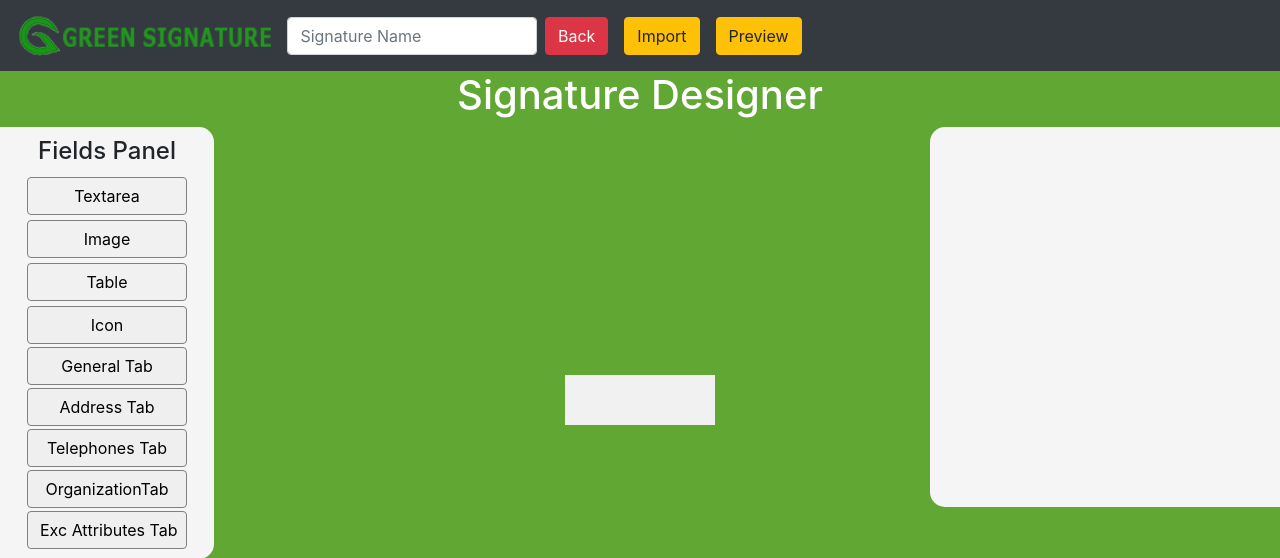
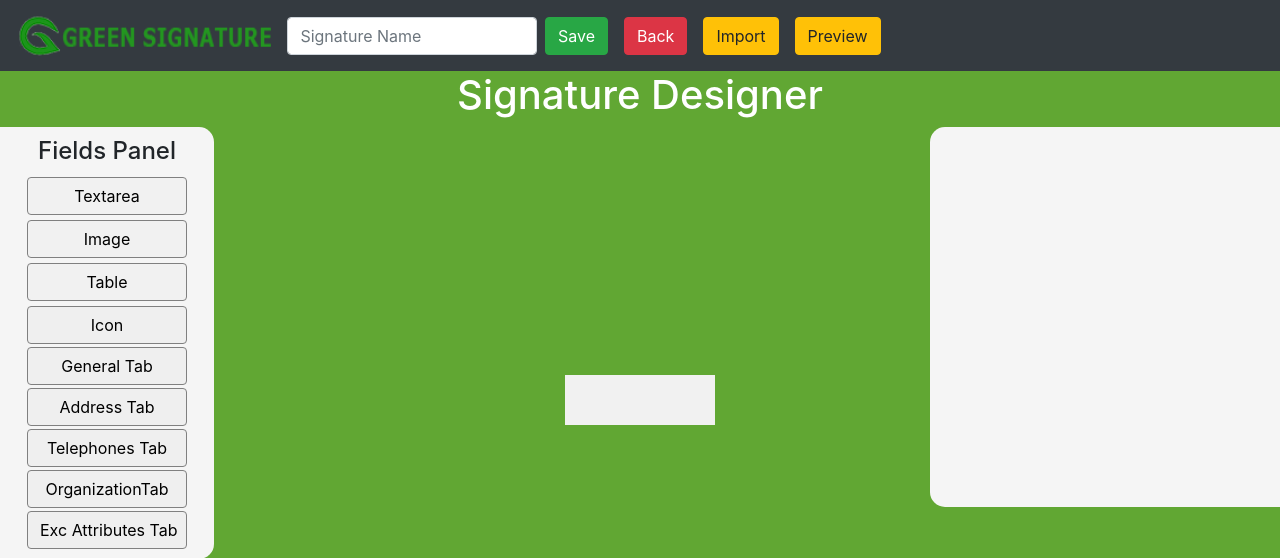
Before and after one commit to noamanilyas/signature, a Node server app: page /editor.html in a window 1280 px wide. Shown: the top 558 px of the page. Run offline with Node 20, Linux system fonts and the light colour scheme; some libraries are stand-ins or nearby versions.

Commit message:
Stretch border added

```diff
--- a/public/editor.html
+++ b/public/editor.html
@@ -61,7 +61,7 @@
         placeholder="Signature Name"
         aria-label="name"
       />
-      <!-- <button type="button" id="saveSignature" class="n-item btn btn-success">Save</button> -->
+      <button type="button" id="saveSignature" class="n-item btn btn-success">Save</button>
       <a href="index.html" class="n-item btn btn-danger">Back</a>
       <!-- <button type="button" class="n-item btn btn-warning">Import</button> -->
       <button
--- a/public/javascripts/buildPanel.js
+++ b/public/javascripts/buildPanel.js
@@ -7,7 +7,7 @@ var personalData = {
 
 const itemIds = {
   btnText: `<span category="textField" style="font-size: 14px; white-space: nowrap;"
-  font-family: Calibri, Arial, sans-serif;>Your text here!</span>`,
+  font-family: Calibri, Arial, sans-serif;>Your text here!&#8203;</span>`,
   // btnText: `<div category="textField"><span>Your text here!</span></div>`,
   btnImage: `<img
         alt="Fax"
--- a/public/javascripts/convertToTable.js
+++ b/public/javascripts/convertToTable.js
@@ -2,7 +2,7 @@ async function converToTableFunc() {
   const mainItems = $("#drop > .drag.vertical");
   $(".mainTable").remove();
   let tbody = $("<tbody>");
-  let table = $("<table style='font-size: 0px;' cellspacing='0' cellpadding='0'>");
+  let table = $("<table style='font-size: 0px; width:100%;' cellspacing='0' cellpadding='0'>");
   table.addClass("mainTable");
   // $.each(mainItems, async function (index, value) {
   for (let i = 0; i < mainItems.length; i++) {
@@ -172,7 +172,7 @@ function getSubItemsForgroup2(item) {
 
     // Create table with single TR and TD for the group.
     let tbody1 = $("<tbody>");
-    let table1 = $("<table style='font-size: 0px;' cellspacing='0' cellpadding='0'>");
+    let table1 = $("<table style='font-size: 0px; width:100%' cellspacing='0' cellpadding='0'>");
     let tr1 = $("<tr style='font-size: 0px'>");
     let td1 = $("<td>");
     applyCSS(td1, $(item).find(".data2:first"), ["border", "padding"]);
@@ -193,6 +193,13 @@ function getSubItemsForgroup2(item) {
         let dataItem = thisItem.find(".data").children().eq(0).clone();
         applyCSS(td, thisItem.find(".data").children(), ["align"]);
         td.append(dataItem);
+        /**
+         * If width on text item then stretch
+         */
+        console.log(dataItem.attr("width-stretch"));
+        if (dataItem.attr("width-stretch") == "100%") {
+          table.css("width", "100%");
+        }
       } else if (thisItem.hasClass("group2")) {
         let table = await getSubItemsForgroup2(thisItem);
         applyCSS(td, thisItem.find(".data2:first"), ["align"]);
--- a/public/javascripts/tabsJs/alignment.js
+++ b/public/javascripts/tabsJs/alignment.js
@@ -7,12 +7,24 @@ function renderAlignmentTab(id) {
   }, 100);
 }
 
+// Remove css property & active class from elem
+// function removeCSSClass(cssProperty, id, inputElem) {
+//   console.log("I am here");
+//   let obj = {};
+//   obj[cssProperty] = "";
+//   $(`#${id}`).parent().css(obj);
+//   console.log("remove", cssProperty);
+//   $(`#${id}`).removeAttr(cssProperty);
+//   $(`#${inputElem}`).removeClass("active");
+// }
+
 function fillAndFormatAlign(id, item) {
   let { inputElem, cssProperty, cssPropertyVal } = item;
   // Get existing value
   const element = document.querySelector(`#${id}`).parentElement.style[cssProperty];
-  // console.log(element);
-  if (element && cssPropertyVal === element) {
+  const elementAttrib = document.querySelector(`#${id}`).getAttribute(cssProperty);
+
+  if ((element || elementAttrib) && (cssPropertyVal === element || cssPropertyVal === elementAttrib)) {
     $(`#${inputElem}`).addClass("active");
   }
   // Add event listeners
@@ -20,22 +32,27 @@ function fillAndFormatAlign(id, item) {
     // If already exists then remove
     removeActiveClassAll(formattersAlign, inputElem.split("-")[1]);
     const element = document.querySelector(`#${id}`).parentElement.style[cssProperty];
-    if (element && cssPropertyVal === element) {
-      removeCSSClass(cssProperty, id, inputElem);
+    const elementAttrib = document.querySelector(`#${id}`).getAttribute(cssProperty);
+
+    if ((element || elementAttrib) && (cssPropertyVal === element || cssPropertyVal === elementAttrib)) {
+      // removeCSSClass(cssProperty, id, inputElem);
+      // Function was not working so moved code here
+
+      let obj = {};
+      obj[cssProperty] = "";
+      $(`#${id}`).parent().css(obj);
+      $(`#${id}`).removeAttr(cssProperty);
+      $(`#${inputElem}`).removeClass("active");
     } else {
       $(`#${id}`).parent().closest(".drag").css(cssProperty, cssPropertyVal);
       $(`#${id}`).attr(cssProperty, cssPropertyVal);
       $(`#${inputElem}`).addClass("active");
     }
-    converToTableFunc();
+    setTimeout(function () {
+      console.log(document.querySelector(`#${id}`).getAttribute(cssProperty));
+      converToTableFunc();
+    }, 50);
   });
-}
-// Remove css property & active class from elem
-function removeCSSClass(cssProperty, id, inputElem) {
-  let obj = {};
-  obj[cssProperty] = "";
-  $(`#${id}`).parent().css(obj);
-  $(`#${inputElem}`).removeClass("active");
 }
 
 function resetAlignTab(formattersAlign) {
@@ -55,6 +72,11 @@ function removeActiveClassAll(formattersAlign, category) {
 }
 
 const formattersAlign = [
+  {
+    inputElem: "align-horiz-stretch",
+    cssProperty: "width-stretch",
+    cssPropertyVal: "100%",
+  },
   {
     inputElem: "align-text-left",
     cssProperty: "text-align",
--- a/public/javascripts/tabsJs/text.js
+++ b/public/javascripts/tabsJs/text.js
@@ -96,8 +96,8 @@ function renderTextTab(id) {
 // }
 function textTextValue(id) {
   $("#text-text").off();
-  console.log($(`#${id}`).text());
-  console.log($("#text-text").val());
+  // console.log($(`#${id}`).text());
+  // console.log($("#text-text").val());
   $("#text-text").val("here");
   const currentText = $(`#${id}`).text();
   $("#text-text").val(currentText);
--- a/public/stylesheets/style.css
+++ b/public/stylesheets/style.css
@@ -182,6 +182,7 @@
 .ui-mouse-enter {
   background-color: deepskyblue !important;
   height: 30px !important;
+  border: 1px solid #004c66;
   /* width: 30px !important; */
 }
 
@@ -189,6 +190,7 @@
   background-color: deepskyblue !important;
   /* height: 30px !important; */
   width: 30px !important;
+  border: 1px solid #004c66;
 }
 
 /* Tables */
--- a/public/tabs/alignment.html
+++ b/public/tabs/alignment.html
@@ -18,7 +18,7 @@
         <button type="button" id="align-horiz-left" class="btn btn-secondary">Left</button>
         <button type="button" id="align-horiz-center" class="btn btn-secondary">Center</button>
         <button type="button" id="align-horiz-right" class="btn btn-secondary">Right</button>
-        <!-- <button type="button" class="btn btn-secondary">Stretch</button> -->
+        <button type="button" id="align-horiz-stretch" class="btn btn-secondary">Stretch</button>
       </div>
     </div>
   </div>
```
Also changed, not shown: public/javascripts/modal.js (+4 -4 lines), public/javascripts/tabsJs/tableProps.js (+4 -4 lines).
